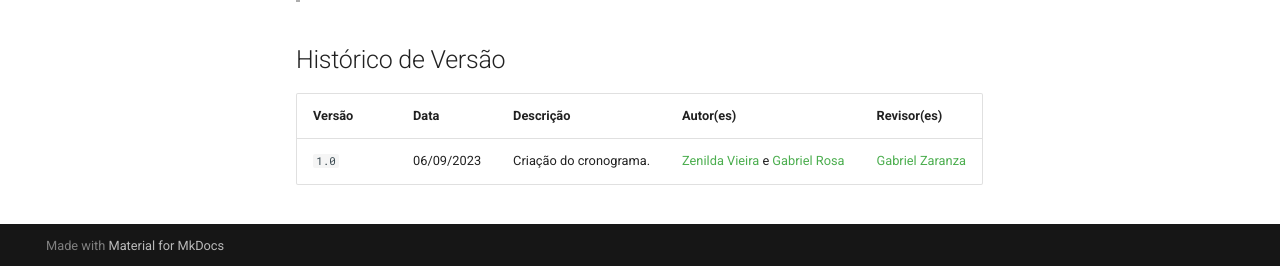
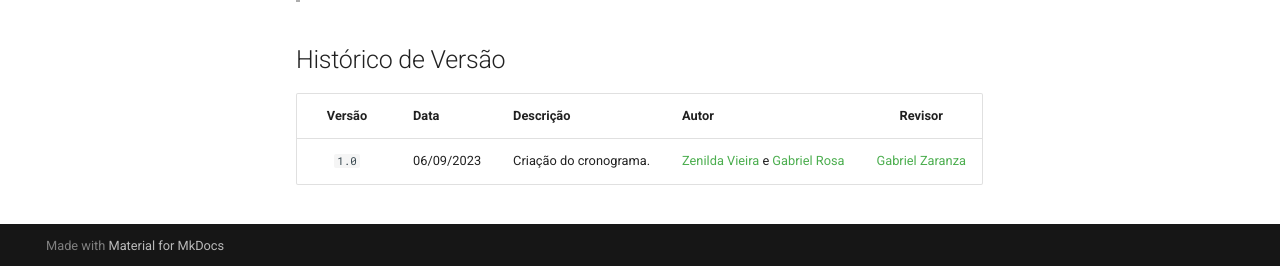
Before and after one commit to Interacao-Humano-Computador/2023.2-NotaLegal, an MkDocs documentation site: the page built from docs/planejamento do projeto/cronograma.md, in a window 1280 px wide and 900 px high, scrolled down 1321 px. Shown: the part 631-897 px from the top of the window. Built offline with MkDocs 1.6.1 and Material for MkDocs 9.7.7, drawn with Linux system fonts in a browser that asks for light colours; comment, search, counter and statistics services are not loaded.

```diff
--- a/docs/planejamento do projeto/cronograma.md
+++ b/docs/planejamento do projeto/cronograma.md
@@ -25,6 +25,7 @@ Neste documento, vamos explorar a importância do planejamento de um cronograma
 > SALES, André Barros. Ambientação - Exemplo de Cronograma. **Aprender 3**. Distrito Federal, 2023. Disponível em: <<https://aprender3.unb.br/pluginfile.php/2692453/mod_resource/content/2/Exemplo%20de%20Cronograma.pdf>>. Acesso em 06 de setembro de 2023.
 
 ## Histórico de Versão
-| Versão  | Data       | Descrição                         | Autor(es)                                                                                    | Revisor(es)                                      |
-| ------- | ---------- | --------------------------------- | -------------------------------------------------------------------------------------------- | ------------------------------------------------ |
-| `1.0`   | 06/09/2023 | Criação do cronograma.            | [Zenilda Vieira](https://github.com/ZenildaVieira) e [Gabriel Rosa](https://github.com/gabrielrosa09) | [Gabriel Zaranza](https://github.com/GZaranza) |
+
+|Versão|Data|Descrição|Autor|Revisor|
+|:----:|----|---------|-----|:-------:|
+|`1.0`|06/09/2023|Criação do cronograma.| [Zenilda Vieira](https://github.com/ZenildaVieira) e [Gabriel Rosa](https://github.com/gabrielrosa09) | [Gabriel Zaranza](https://github.com/GZaranza) |
```
